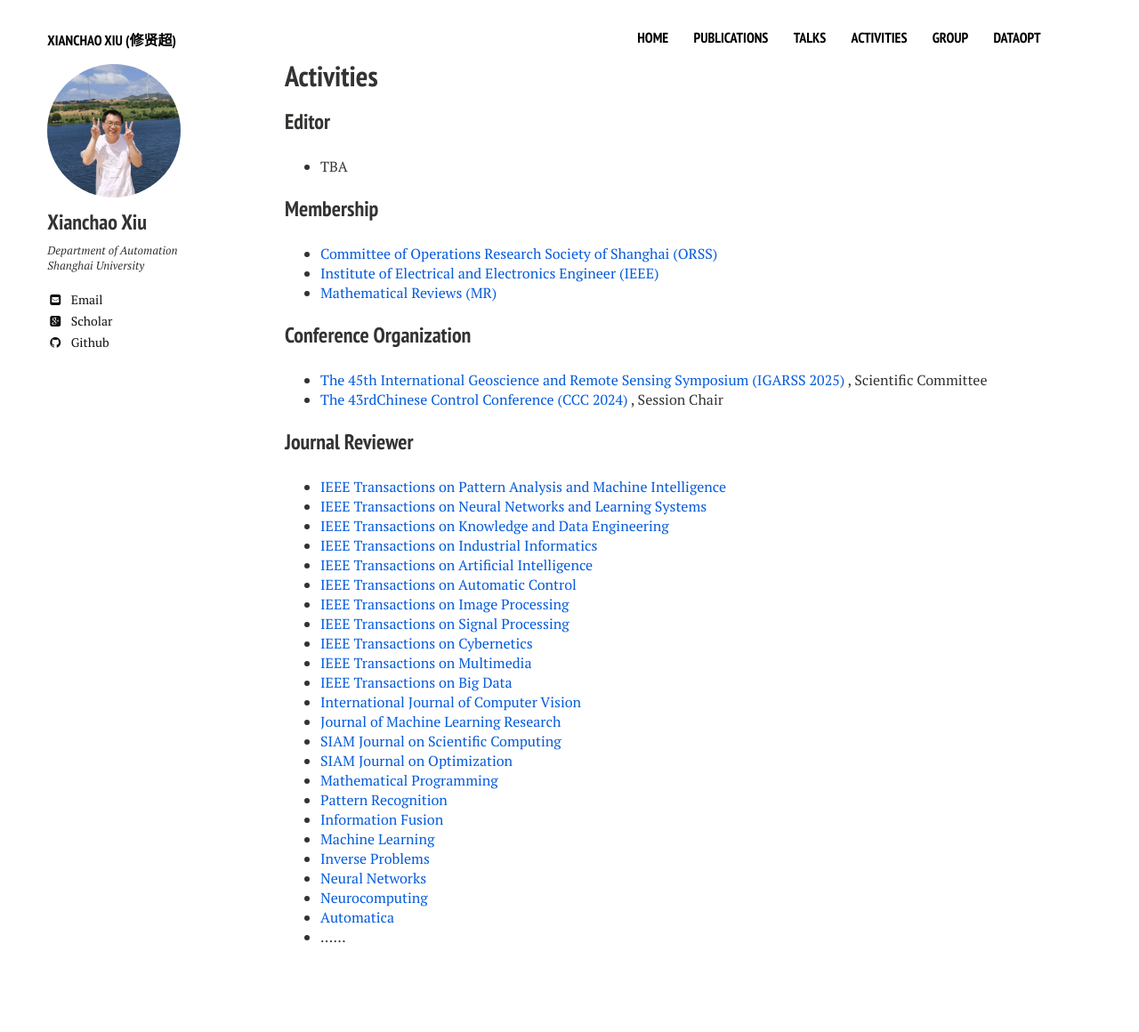
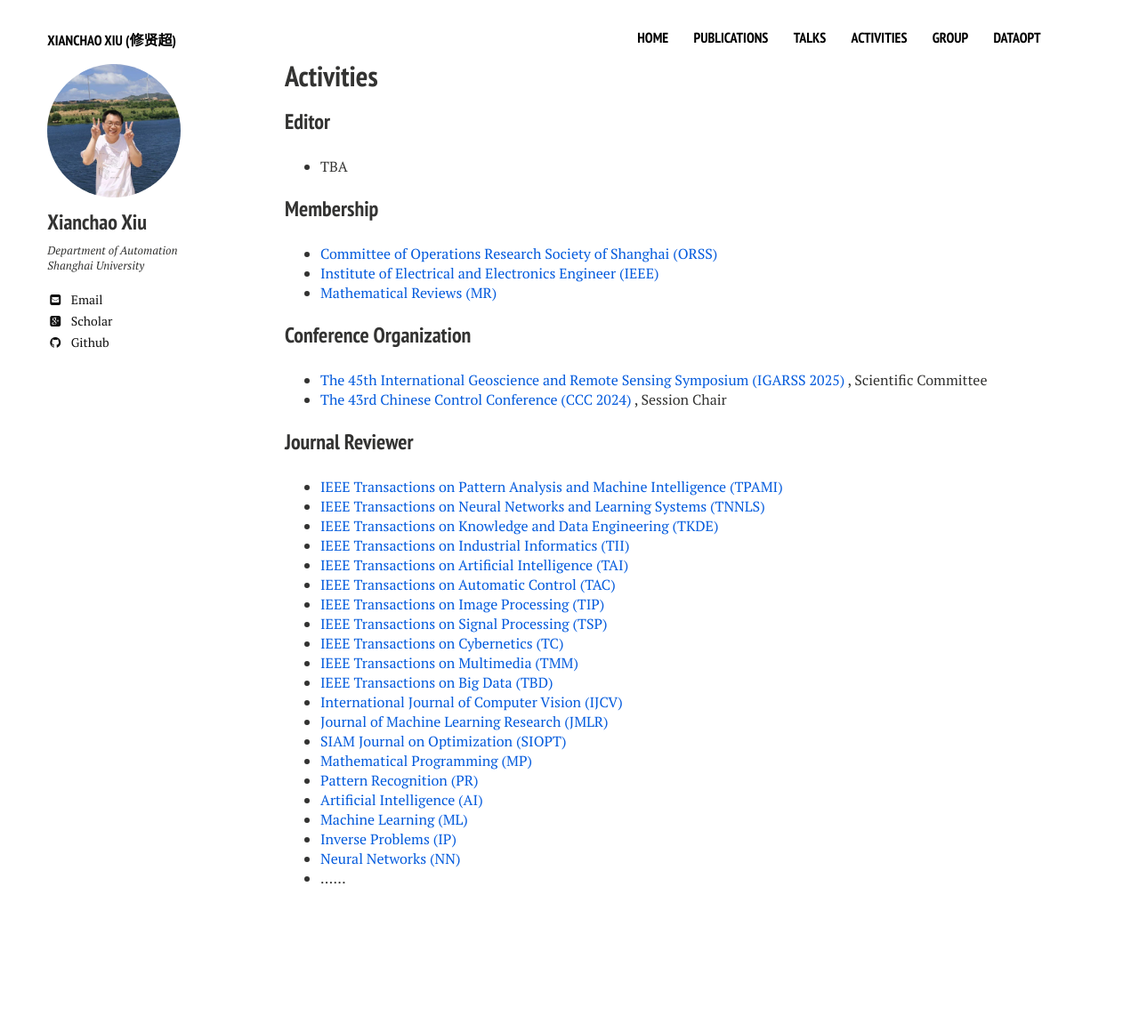
Before and after one commit to xianchaoxiu/xianchaoxiu.github.io, a Jekyll site: the page built from activities/index.md, in a window 1280 px wide. Shown: the whole page at 89% size. Built offline with Jekyll 4.4.1, drawn with Linux system fonts in a browser that asks for light colours; nearby versions of some CDN libraries; after the commit the page ends 1094 px from its top, so only the background shows below that.

Commit message:
Update index.md

```diff
--- a/activities/index.md
+++ b/activities/index.md
@@ -20,33 +20,30 @@ share: false
 
 ### Conference Organization
 * <a href="https://2025.ieeeigarss.org/" class="textlink" target="_blank">The 45th International Geoscience and Remote Sensing Symposium (IGARSS 2025) </a>, Scientific Committee
-* <a href="https://ccc2024en.kust.edu.cn/" class="textlink" target="_blank">The 43rdChinese Control Conference (CCC 2024) </a>, Session Chair
+* <a href="https://ccc2024en.kust.edu.cn/" class="textlink" target="_blank">The 43rd Chinese Control Conference (CCC 2024) </a>, Session Chair
 
 
 
 
 ### Journal Reviewer
-* <a href="https://ieeexplore.ieee.org/xpl/RecentIssue.jsp?punumber=34" class="textlink" target="_blank">IEEE Transactions on Pattern Analysis and Machine Intelligence </a> <br>
-* <a href="https://ieeexplore.ieee.org/xpl/RecentIssue.jsp?punumber=5962385" class="textlink" target="_blank">IEEE Transactions on Neural Networks and Learning Systems</a> <br>
-* <a href="https://ieeexplore.ieee.org/xpl/RecentIssue.jsp?punumber=69" class="textlink" target="_blank">IEEE Transactions on Knowledge and Data Engineering</a> <br>
-* <a href="https://ieeexplore.ieee.org/xpl/RecentIssue.jsp?punumber=9424" class="textlink" target="_blank">IEEE Transactions on Industrial Informatics</a> <br>
-* <a href="https://ieeexplore.ieee.org/xpl/RecentIssue.jsp?punumber=9078688" class="textlink" target="_blank">IEEE Transactions on Artificial Intelligence</a> <br>
-* <a href="https://ieeexplore.ieee.org/xpl/RecentIssue.jsp?punumber=9" class="textlink" target="_blank">IEEE Transactions on Automatic Control</a> <br>
-* <a href="https://ieeexplore.ieee.org/xpl/RecentIssue.jsp?punumber=83" class="textlink" target="_blank">IEEE Transactions on Image Processing</a> <br>
-* <a href="https://ieeexplore.ieee.org/xpl/RecentIssue.jsp?punumber=78" class="textlink" target="_blank">IEEE Transactions on Signal Processing</a> <br>
-* <a href="https://ieeexplore.ieee.org/xpl/RecentIssue.jsp?punumber=6221036" class="textlink" target="_blank">IEEE Transactions on Cybernetics</a> <br>
-* <a href="https://ieeexplore.ieee.org/xpl/RecentIssue.jsp?punumber=6046" class="textlink" target="_blank">IEEE Transactions on Multimedia</a> <be>
-* <a href="https://ieeexplore.ieee.org/xpl/RecentIssue.jsp?punumber=6687317" class="textlink" target="_blank">IEEE Transactions on Big Data</a> <br>
-* <a href="https://link.springer.com/journal/11263" class="textlink" target="_blank">International Journal of Computer Vision</a> <br>
-* <a href="https://www.jmlr.org" class="textlink" target="_blank">Journal of Machine Learning Research</a> <br>
-* <a href="https://www.siam.org/publications/siam-journals/siam-journal-on-scientific-computing/" class="textlink" target="_blank">SIAM Journal on Scientific Computing</a> <br>
-* <a href="https://www.siam.org/publications/siam-journals/siam-journal-on-optimization/" class="textlink" target="_blank">SIAM Journal on Optimization</a> <br>
-* <a href="https://link.springer.com/journal/10107" class="textlink" target="_blank">Mathematical Programming</a> <br>
-* <a href="https://www.sciencedirect.com/journal/pattern-recognition" class="textlink" target="_blank">Pattern Recognition</a> <br>
-* <a href="https://www.sciencedirect.com/journal/information-fusion" class="textlink" target="_blank">Information Fusion</a> <br>
-* <a href="https://link.springer.com/journal/10994" class="textlink" target="_blank">Machine Learning</a> <br>
-* <a href="https://iopscience.iop.org/journal/0266-5611" class="textlink" target="_blank">Inverse Problems</a> <br>
-* <a href="https://www.sciencedirect.com/journal/neural-networks" class="textlink" target="_blank">Neural Networks</a> <br>
-* <a href="https://www.sciencedirect.com/journal/neurocomputing" class="textlink" target="_blank">Neurocomputing</a> <br>
-* <a href="https://www.sciencedirect.com/journal/automatica" class="textlink" target="_blank">Automatica</a> <br>
+* <a href="https://ieeexplore.ieee.org/xpl/RecentIssue.jsp?punumber=34" class="textlink" target="_blank">IEEE Transactions on Pattern Analysis and Machine Intelligence (TPAMI)</a> <br>
+* <a href="https://ieeexplore.ieee.org/xpl/RecentIssue.jsp?punumber=5962385" class="textlink" target="_blank">IEEE Transactions on Neural Networks and Learning Systems (TNNLS)</a> <br>
+* <a href="https://ieeexplore.ieee.org/xpl/RecentIssue.jsp?punumber=69" class="textlink" target="_blank">IEEE Transactions on Knowledge and Data Engineering (TKDE)</a> <br>
+* <a href="https://ieeexplore.ieee.org/xpl/RecentIssue.jsp?punumber=9424" class="textlink" target="_blank">IEEE Transactions on Industrial Informatics  (TII)</a> <br>
+* <a href="https://ieeexplore.ieee.org/xpl/RecentIssue.jsp?punumber=9078688" class="textlink" target="_blank">IEEE Transactions on Artificial Intelligence  (TAI)</a> <br>
+* <a href="https://ieeexplore.ieee.org/xpl/RecentIssue.jsp?punumber=9" class="textlink" target="_blank">IEEE Transactions on Automatic Control  (TAC)</a> <br>
+* <a href="https://ieeexplore.ieee.org/xpl/RecentIssue.jsp?punumber=83" class="textlink" target="_blank">IEEE Transactions on Image Processing  (TIP)</a> <br>
+* <a href="https://ieeexplore.ieee.org/xpl/RecentIssue.jsp?punumber=78" class="textlink" target="_blank">IEEE Transactions on Signal Processing  (TSP)</a> <br>
+* <a href="https://ieeexplore.ieee.org/xpl/RecentIssue.jsp?punumber=6221036" class="textlink" target="_blank">IEEE Transactions on Cybernetics  (TC)</a> <br>
+* <a href="https://ieeexplore.ieee.org/xpl/RecentIssue.jsp?punumber=6046" class="textlink" target="_blank">IEEE Transactions on Multimedia  (TMM)</a> <be>
+* <a href="https://ieeexplore.ieee.org/xpl/RecentIssue.jsp?punumber=6687317" class="textlink" target="_blank">IEEE Transactions on Big Data  (TBD)</a> <br>
+* <a href="https://link.springer.com/journal/11263" class="textlink" target="_blank">International Journal of Computer Vision  (IJCV)</a> <br>
+* <a href="https://www.jmlr.org" class="textlink" target="_blank">Journal of Machine Learning Research  (JMLR)</a> <br>
+* <a href="https://www.siam.org/publications/siam-journals/siam-journal-on-optimization/" class="textlink" target="_blank">SIAM Journal on Optimization (SIOPT)</a> <br>
+* <a href="https://link.springer.com/journal/10107" class="textlink" target="_blank">Mathematical Programming (MP)</a> <br>
+* <a href="https://www.sciencedirect.com/journal/pattern-recognition" class="textlink" target="_blank">Pattern Recognition (PR)</a> <br>
+* <a href="https://www.sciencedirect.com/journal/artificial-intelligence" class="textlink" target="_blank">Artificial Intelligence (AI)</a> <br>
+* <a href="https://link.springer.com/journal/10994" class="textlink" target="_blank">Machine Learning (ML)</a> <br>
+* <a href="https://iopscience.iop.org/journal/0266-5611" class="textlink" target="_blank">Inverse Problems (IP)</a> <br>
+* <a href="https://www.sciencedirect.com/journal/neural-networks" class="textlink" target="_blank">Neural Networks (NN)</a> <br>
 * ......
```
